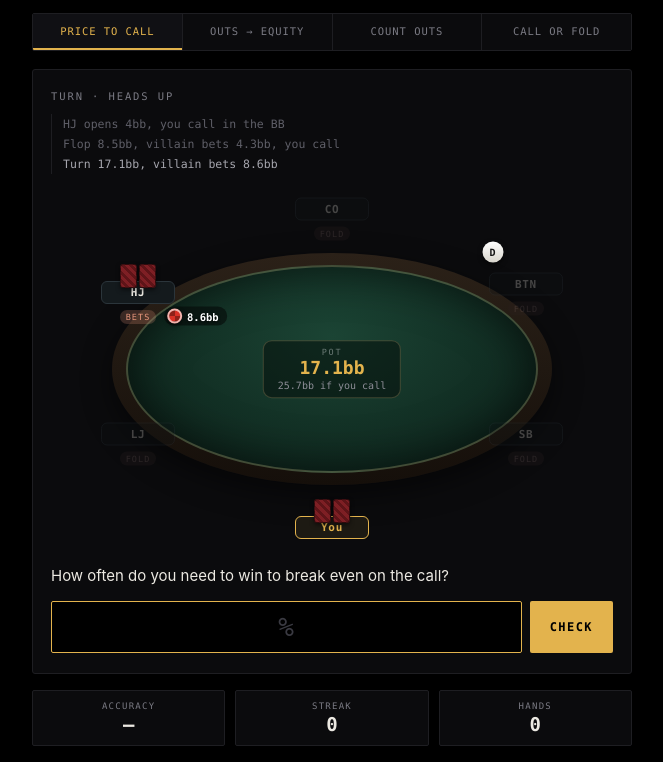
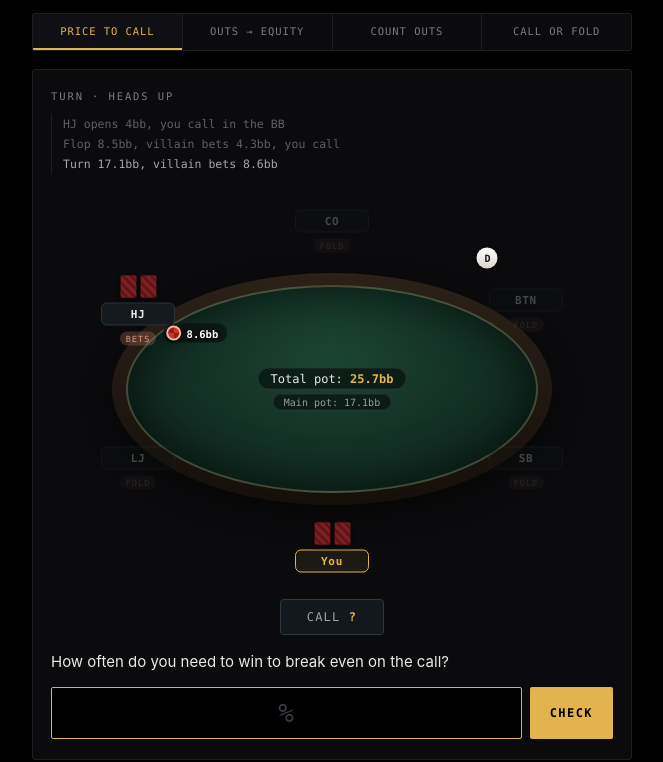
Before and after one commit to johnjrodriguez01/poker-tools, a plain HTML site: page pot-odds-trainer.html in a window 1280 px wide. Shown: the part 50-812 px from the top of the page, without its empty margins (308-971 px from the left). Drawn offline with Linux system fonts and the light colour scheme.

Commit message:
Pot Odds Trainer

```diff
--- a/pot-odds-trainer.html
+++ b/pot-odds-trainer.html
@@ -91,11 +91,13 @@ body{
   background:rgba(139,0,0,.38);color:#f0a8a8}
 
 /* pot, chips, card backs, folded seats */
-.ptpot{position:absolute;transform:translate(-50%,-50%);text-align:center;white-space:nowrap;z-index:2;
-  background:rgba(6,16,12,.55);border:1px solid rgba(240,201,138,.22);border-radius:9px;padding:6px 14px}
-.ptpot .l{font-family:var(--mono);font-size:8.5px;letter-spacing:.2em;text-transform:uppercase;color:rgba(234,239,241,.42)}
-.ptpot .v{font-family:var(--mono);font-size:18px;font-weight:700;color:var(--gold);line-height:1.2}
-.ptpot .c{font-family:var(--mono);font-size:10px;color:#8d8d97;margin-top:1px}
+.ptpot{position:absolute;transform:translate(-50%,-50%);z-index:2;
+  display:flex;flex-direction:column;align-items:center;gap:4px;white-space:nowrap}
+.ptpot .tp,.ptpot .mp{font-family:var(--mono);border-radius:11px;
+  background:rgba(4,12,9,.62);border:1px solid rgba(255,255,255,.09)}
+.ptpot .tp{font-size:12px;color:#e6ebed;padding:3px 12px}
+.ptpot .tp b{color:var(--gold);font-weight:700}
+.ptpot .mp{font-size:10px;color:#93a09b;padding:2px 10px}
 .ptchip{position:absolute;transform:translate(-50%,-50%);display:flex;align-items:center;gap:5px;z-index:6;
   background:rgba(5,11,9,.62);padding:2px 9px 2px 3px;border-radius:13px;white-space:nowrap}
 .ptdisc{width:15px;height:15px;border-radius:50%;flex:none;
@@ -103,14 +105,14 @@ body{
   border:2px solid #f6d3c5;box-shadow:0 2px 4px rgba(0,0,0,.6)}
 .ptchip.big .ptdisc{background:conic-gradient(#D93025 0 25%,#8e2018 0 50%,#D93025 0 75%,#8e2018 0);border-color:#f5b3ad}
 .ptchip span{font-family:var(--mono);font-size:10.5px;font-weight:700;color:#fff;text-shadow:0 1px 3px rgba(0,0,0,.9)}
-.ptmini{display:flex;gap:2px;justify-content:center;margin-bottom:-7px;position:relative;z-index:1}
+.ptmini{display:flex;gap:3px;justify-content:center;margin-bottom:4px;position:relative;z-index:1}
 .ptback{border-radius:3px;border:1px solid rgba(0,0,0,.5);width:var(--bw);height:var(--bh);
   background:repeating-linear-gradient(45deg,#7e1f24 0 3px,#5e1418 3px 6px);box-shadow:0 2px 4px rgba(0,0,0,.5)}
 .ptt.sm .ptname{font-size:10px}
 .ptt.sm .ptplate{padding:3px 7px}
-.ptt.sm .ptpot{padding:5px 11px}
-.ptt.sm .ptpot .v{font-size:16px}
-.ptt.sm .ptpot .c{font-size:9px}
+.ptt.sm .ptpot{gap:3px}
+.ptt.sm .ptpot .tp{font-size:11px;padding:3px 10px}
+.ptt.sm .ptpot .mp{font-size:9px;padding:2px 9px}
 .ptt.sm .ptchip{padding:2px 7px 2px 3px}
 .ptt.sm .ptchip span{font-size:9.5px}
 .ptt.sm .pttag{font-size:8px;padding:1px 5px}
@@ -118,6 +120,15 @@ body{
   background:linear-gradient(180deg,#fff,#d8d5cc);color:#161616;font-size:10px;font-weight:800;
   font-family:var(--mono);display:flex;align-items:center;justify-content:center;box-shadow:0 2px 5px rgba(0,0,0,.6)}
 .ptt.sm .ptbtn{width:18px;height:18px;font-size:9px}
+.ptact{display:flex;justify-content:center;margin:10px 0 2px}
+.ptcall{font-family:var(--mono);font-size:12px;letter-spacing:.1em;text-transform:uppercase;
+  background:#12181b;color:#9aa6a2;border:1px solid #2b3a3f;border-radius:4px;padding:9px 26px;
+  cursor:pointer;line-height:1.35;transition:all .15s}
+.ptcall:hover{border-color:#40575e;color:#c8d2cf}
+.ptcall b{color:var(--gold);font-weight:700}
+.ptcall.on{background:#16211d;border-color:rgba(240,201,138,.4);color:#e6ebed}
+.ptcall i{display:block;font-style:normal;font-size:9px;letter-spacing:.04em;
+  text-transform:none;color:#7d8a86;margin-top:3px}
 .ptseat.dim{opacity:.62}
 .ptseat.out{opacity:.26}
 .ptseat.out .ptplate{background:#0f1416}
@@ -488,17 +499,17 @@ function pokerTable(){
 
 /* 6-max betting table for the price and decision drills. seat 0 is hero at the bottom,
    the rest run clockwise: LJ, HJ, CO, BTN, SB. the bettor sits at CO so he faces hero. */
-var BT_LAND = {W:520,H:360,cx:260,cy:180,fRx:206,fRy:104,sRx:224,sRy:150,
+var BT_LAND = {W:520,H:400,cx:260,cy:200,fRx:206,fRy:104,sRx:224,sRy:158,
                plateW:74,chipD:62,btnD:46,bw:17,bh:24,cls:''};
-var BT_PORT = {W:350,H:400,cx:175,cy:200,fRx:142,fRy:74,sRx:152,sRy:118,
+var BT_PORT = {W:350,H:410,cx:175,cy:205,fRx:142,fRy:74,sRx:152,sRy:124,
                plateW:60,chipD:48,btnD:38,bw:14,bh:20,cls:'sm'};
 /* with a board on the felt everything needs more room, so the pot moves up and shrinks to one line */
-var BD_LAND = {W:520,H:380,cx:260,cy:190,fRx:210,fRy:104,sRx:224,sRy:158,
-               plateW:74,chipD:62,btnD:46,bw:17,bh:24,cls:'',
-               potY:142,boardY:200,holeY:264,cw:38,ch:52,cg:7};
-var BD_PORT = {W:350,H:430,cx:175,cy:215,fRx:152,fRy:82,sRx:152,sRy:125,
-               plateW:60,chipD:48,btnD:38,bw:14,bh:20,cls:'sm',
-               potY:172,boardY:222,holeY:272,cw:28,ch:38,cg:5};
+var BD_LAND = {W:520,H:420,cx:260,cy:210,fRx:210,fRy:106,sRx:224,sRy:168,
+               plateW:74,chipD:64,btnD:46,bw:17,bh:24,cls:'',
+               potY:160,boardY:220,holeY:284,cw:38,ch:52,cg:7};
+var BD_PORT = {W:350,H:446,cx:175,cy:220,fRx:152,fRy:80,sRx:152,sRy:132,
+               plateW:60,chipD:50,btnD:38,bw:14,bh:20,cls:'sm',
+               potY:174,boardY:228,holeY:280,cw:28,ch:38,cg:5};
 /* clockwise seating from the big blind, which is also postflop action order */
 var SEATS = ['BB','LJ','HJ','CO','BTN','SB'];
 
@@ -523,9 +534,9 @@ function betTable(){
     (hasBoard ? ';--cw:'+L.cw+'px;--ch:'+L.ch+'px;--cg:'+L.cg+'px' : '')+'">'+
     '<div class="ptrail" style="left:'+(L.cx-L.fRx-14)+'px;top:'+(L.cy-L.fRy-12)+'px;width:'+((L.fRx+14)*2)+'px;height:'+((L.fRy+12)*2)+'px"></div>'+
     '<div class="ptfelt" style="left:'+(L.cx-L.fRx)+'px;top:'+(L.cy-L.fRy)+'px;width:'+(L.fRx*2)+'px;height:'+(L.fRy*2)+'px"></div>'+
-    '<div class="ptpot" style="left:'+L.cx+'px;top:'+(hasBoard?L.potY:L.cy)+'px"><div class="l">Pot</div>'+
-      '<div class="v">'+bb(D.pot)+'bb</div>'+
-      (!hasBoard && D.potnow !== D.pot ? '<div class="c">'+bb(D.potnow)+'bb if you call</div>' : '')+'</div>';
+    '<div class="ptpot" style="left:'+L.cx+'px;top:'+(hasBoard?L.potY:L.cy)+'px">'+
+      '<div class="tp">Total pot: <b>'+bb(D.total)+'bb</b></div>'+
+      '<div class="mp">Main pot: '+bb(D.main)+'bb</div></div>';
   if(hasBoard){
     var toI = function(t){ return t.split(',').map(Number); };
     h += '<div class="ptg" style="left:'+L.cx+'px;top:'+L.boardY+'px">'+cardsHTML(toI(D.board))+'</div>'+
@@ -553,10 +564,14 @@ function betTable(){
     /* the button sits beside the BTN seat whether or not he is still in the hand.
        nudged sideways along the rail so it clears both the name plate and the chip. */
     if(pos === 'BTN'){
-      var ux = (L.cx-p.x)/(Math.hypot(L.cx-p.x, L.cy-p.y) || 1), uy = (L.cy-p.y)/(Math.hypot(L.cx-p.x, L.cy-p.y) || 1);
-      var side = L.plateW/2 + 14;
-      var bx = p.x + ux*L.btnD*0.35 - uy*side;
-      var byy = p.y + uy*L.btnD*0.35 + ux*side;
+      var bl = Math.hypot(L.cx-p.x, L.cy-p.y) || 1;
+      var ux = (L.cx-p.x)/bl, uy = (L.cy-p.y)/bl;
+      /* step sideways past the seat block. the block is much taller than it is wide, so the
+         clearance has to follow whichever way the sidestep actually points. */
+      var px = -uy, py = ux, blockH = L.bh + 4 + 49;
+      var side = L.plateW/2*Math.abs(px) + blockH/2*Math.abs(py) + 13;
+      var bx = p.x + ux*L.btnD*0.35 + px*side;
+      var byy = p.y + uy*L.btnD*0.35 + py*side;
       h += '<div class="ptbtn" style="left:'+Math.max(14,Math.min(L.W-14,bx))+'px;top:'+
            Math.max(14,Math.min(L.H-14,byy))+'px">D</div>';
     }
@@ -792,9 +807,12 @@ function buildPre(){
     kind:'num', isPre:true,
     street:'PREFLOP \u00b7 big blind \u00b7 ' + (s.pl===2 ? 'heads up' : s.pl+' players'),
     lines:[s.line],
-    tbl: betWrap(s.pot, d1(s.pot + s.call), 'BB',
-          [{p:'BB',r:'hero',a:inv},{p:s.vill,r:'bettor',a:d1(s.call+inv)}].concat(
-            s.live.map(function(x){ return {p:x[0], r:'live', a:x[1]}; })), false),
+    tbl: (function(){
+      var st = [{p:'BB',r:'hero',a:inv},{p:s.vill,r:'bettor',a:d1(s.call+inv)}].concat(
+        s.live.map(function(x){ return {p:x[0], r:'live', a:x[1]}; }));
+      var front = 0; st.forEach(function(x){ front += x.a; });
+      return betWrap(s.pot - front, s.pot, s.call, 'BB', st, false);
+    })(),
     figs:[],
     ask:'How often do you need to win to break even on the call?',
     unit:'%', correct: s.call/(s.pot + s.call)*100,
@@ -803,11 +821,27 @@ function buildPre(){
 }
 
 /* seats: [{p:position, r:'hero'|'bettor'|'live', a:amount in front}] */
-function betWrap(pot, potNow, heroPos, seats, shove, board, hole){
-  return '<div class="ptwrap" id="ptwrap" data-pot="'+pot+'" data-potnow="'+potNow+
+/* main pot is what has been collected into the middle. total pot adds every chip still
+   sitting in front of a player, the way Ignition splits them. */
+function betWrap(main, total, toCall, heroPos, seats, shove, board, hole){
+  var posted = 0;
+  seats.forEach(function(x){ if(x.r==='hero') posted = x.a; });
+  return '<div class="ptwrap" id="ptwrap" data-main="'+d1(main)+'" data-total="'+d1(total)+
+         '" data-tocall="'+d1(toCall)+'" data-posted="'+d1(posted)+
          '" data-hero="'+heroPos+'" data-seats="'+encodeURIComponent(JSON.stringify(seats))+
          '" data-shove="'+(shove?1:0)+'"'+
-         (board ? ' data-board="'+board.join(',')+'" data-hole="'+hole.join(',')+'"' : '')+'></div>';
+         (board ? ' data-board="'+board.join(',')+'" data-hole="'+hole.join(',')+'"' : '')+
+         '></div>'+
+         '<div class="ptact"><button class="ptcall" id="ptcall">Call <b>?</b></button></div>';
+}
+
+function revealCall(){
+  var b = document.getElementById('ptcall'), w = document.getElementById('ptwrap');
+  if(!b || !w) return;
+  var posted = +w.dataset.posted, call = +w.dataset.tocall;
+  b.classList.add('on');
+  b.innerHTML = 'Call <b>'+bb(call)+'bb</b>' +
+    (posted > 0 ? '<i>'+bb(call+posted)+' to match, '+bb(posted)+' already posted</i>' : '');
 }
 
 function buildOdds(){
@@ -817,7 +851,7 @@ function buildOdds(){
   var need = f.bet/(f.pot + f.bet)*100;
   return {
     kind:'num', street: street.toUpperCase() + seatLabel(f), lines:f.lines,
-    tbl: betWrap(f.potBefore, f.pot, f.hero, f.seats, f.shove),
+    tbl: betWrap(f.potBefore, f.pot, f.bet, f.hero, f.seats, f.shove),
     figs:[],
     ask:'How often do you need to win to break even on the call?',
     unit:'%', correct:need,
@@ -1040,7 +1074,7 @@ function decisionCandidate(){
   return {
     kind:'choice',
     street: street.toUpperCase() + (f.shove ? ' · all-in' : '') + seatLabel(f), lines:f.lines,
-    tbl: betWrap(f.potBefore, f.pot, f.hero, f.seats, f.shove, d.board, d.hero),
+    tbl: betWrap(f.potBefore, f.pot, f.bet, f.hero, f.seats, f.shove, d.board, d.hero),
     figs:[['Outs',String(d.outs)]],
     ask:'You have <b>'+article(d.name)+d.name+'</b>. On price alone, call or fold?',
     correct: eq >= need ? 'call' : 'fold',
@@ -1140,6 +1174,8 @@ function newHand(){
   }).join('');
   document.getElementById('cards').innerHTML = q.cardsHTML || q.tbl || '';
   if(q.isOuts) pokerTable(); else if(q.tbl) betTable();
+  var cb = document.getElementById('ptcall');
+  if(cb) cb.addEventListener('click', revealCall);
   document.getElementById('ref-odds').style.display   = (mode==='odds')   ? 'block' : 'none';
   document.getElementById('ref-equity').style.display = (mode==='equity' || mode==='toeq') ? 'block' : 'none';
   document.getElementById('figs').innerHTML = (q.figs||[]).map(function(f){
```
